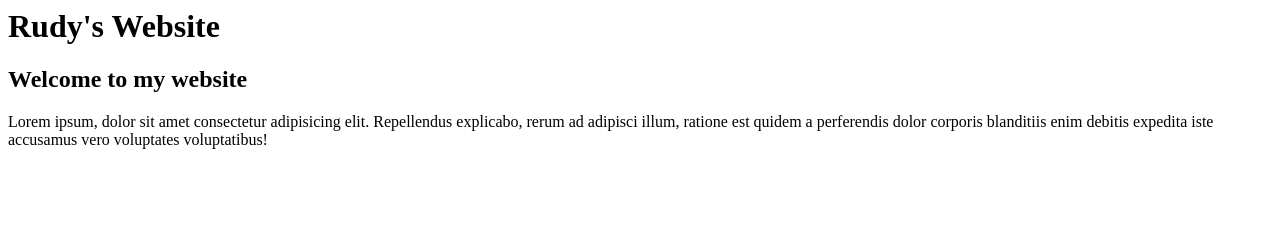
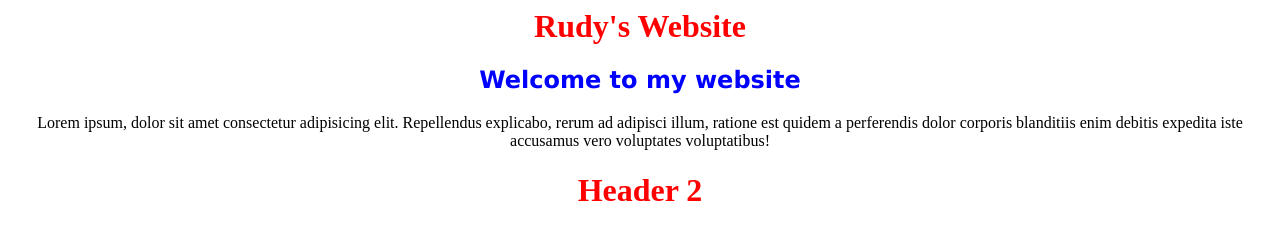
Before and after one commit to Rxdxy/MyApp, a plain HTML site: page index.html in a window 1280 px wide. Drawn offline with Linux system fonts and the light colour scheme.

Commit message:
add CSS style

```diff
--- a/index.html
+++ b/index.html
@@ -1,8 +1,41 @@
 <html>
     <head></head>
     <body>
-        <h1>Rudy's Website</h1>
-        <h2>Welcome to my website</h2>
-        <p>Lorem ipsum, dolor sit amet consectetur adipisicing elit. Repellendus explicabo, rerum ad adipisci illum, ratione est quidem a perferendis dolor corporis blanditiis enim debitis expedita iste accusamus vero voluptates voluptatibus!</p>
+
+      <style>
+        /* Style Heading Elements */
+        h1 {
+
+            color:red;
+            text-align: center;
+        }
+
+
+        h2 {
+          color:blue;
+          font-family: Verdana, Geneva, Tahoma, sans-serif;
+        }
+
+        /* Style custom class 'center' */
+        .center {
+            text-align: center;
+        }
+
+        /* Style custom ID 'h1-underline' */
+        #h1-underline {
+            text-decoration: underline;
+        }
+
+
+      </style>
+
+        <div class="center">
+            <h1>Rudy's Website</h1>
+            <h2>Welcome to my website</h2>
+            <p>Lorem ipsum, dolor sit amet consectetur adipisicing elit. Repellendus explicabo, rerum ad adipisci illum, ratione est quidem a perferendis dolor corporis blanditiis enim debitis expedita iste accusamus vero voluptates voluptatibus!</p>
+
+            <h1>Header 2</h1>
+        </div>
+
     </body>
 <html>
```
